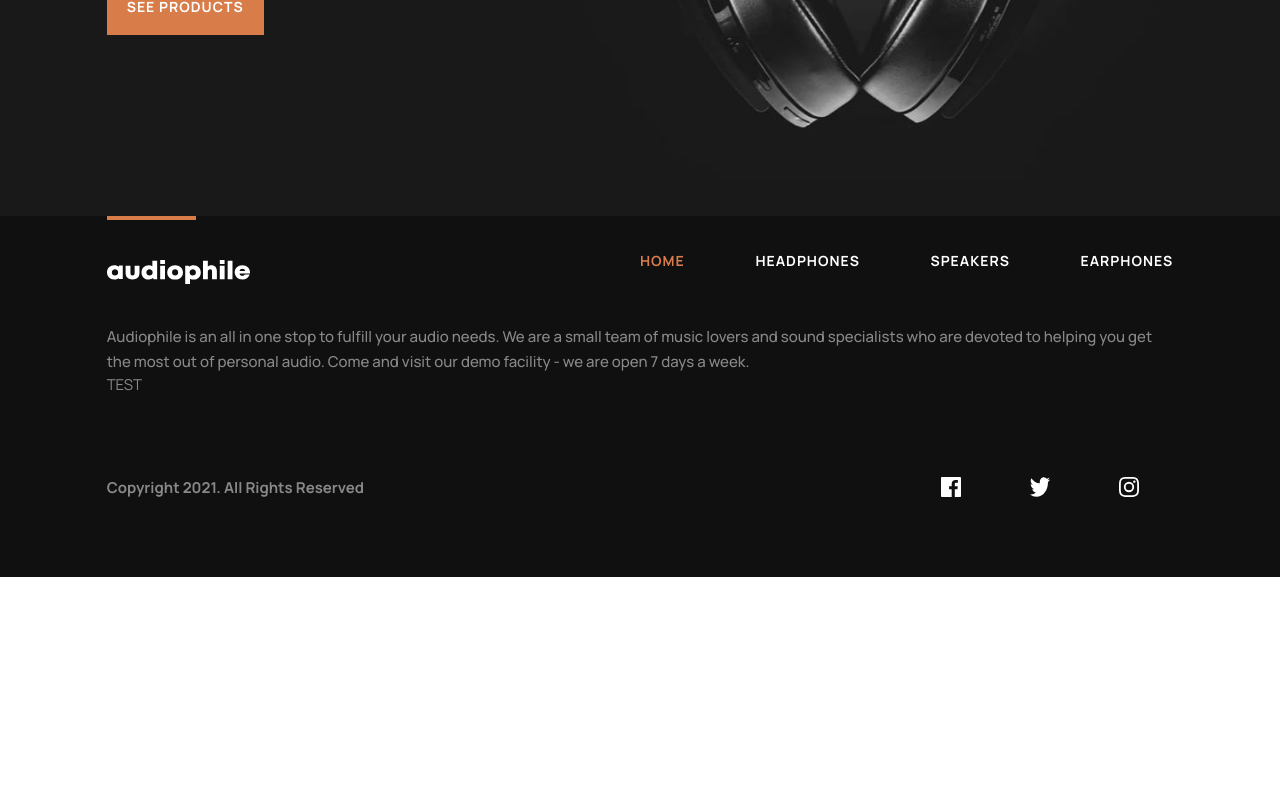
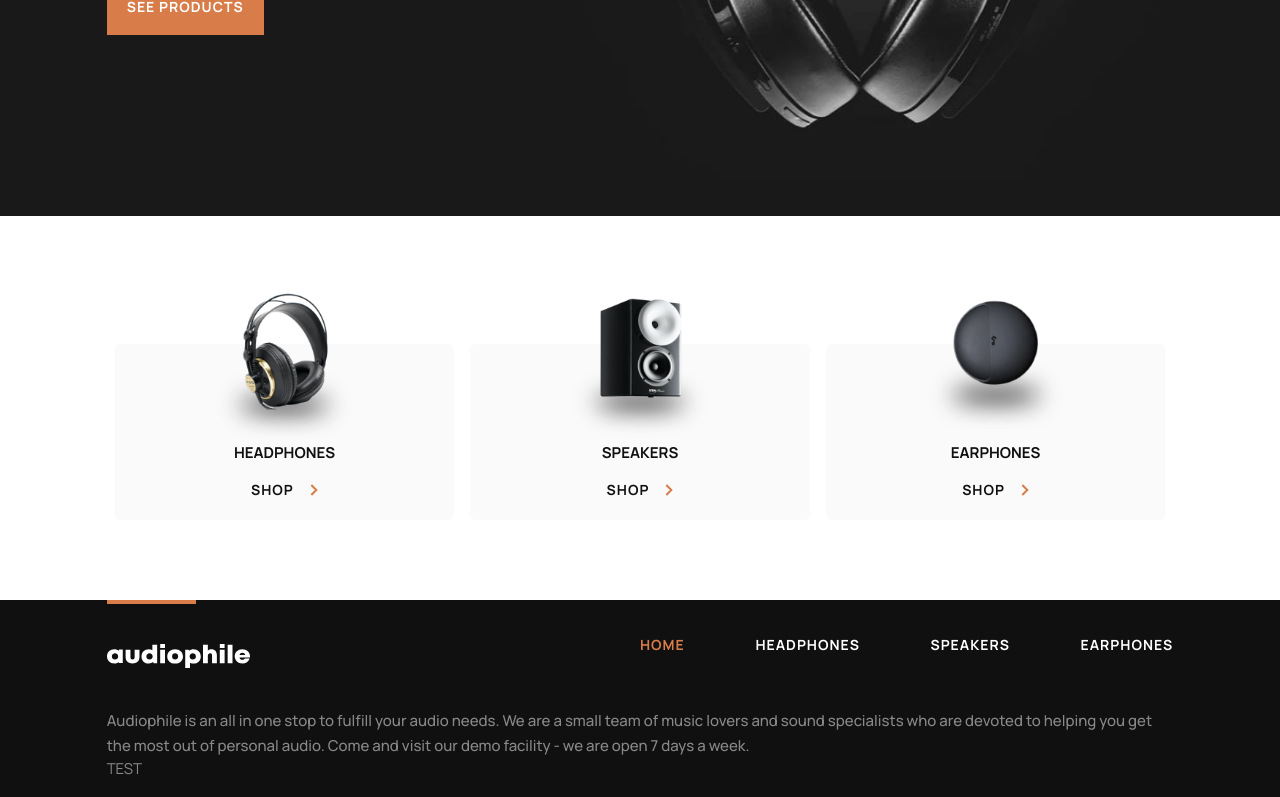
Before and after one commit to tonako13gm/Audiophile, a Next.js app: page / in a window 1280 px wide. Shown: the part 600-1397 px from the top of the page. Before the commit the page ends 1177 px from the top, so only its background shows below. Built offline with nearby package versions, Linux system fonts and the light colour scheme.

Commit message:
completed the products page

```diff
--- /dev/null
+++ b/src/app/components/products.tsx
@@ -0,0 +1,60 @@
+'use client'
+
+import { useRouter } from 'next/navigation'
+import Image, { StaticImageData } from "next/image";
+
+import headPhonePNG from "../../../public/image/shared/desktop/image-category-thumbnail-headphones.png"
+import speakersPNG from "../../../public/image/shared/desktop/image-category-thumbnail-speakers.png"
+import earPhonePNG from "../../../public/image/shared/desktop/image-category-thumbnail-earphones.png"
+import arrowICon from "../../../public/image/shared/desktop/icon-arrow-right.svg"
+
+interface ProductsProps {
+    icon: StaticImageData;
+    item: string;
+  }
+
+function ProductItems ({ icon, item }: ProductsProps) {
+    const router = useRouter()
+
+    return (
+            <div onClick={() => router.push(`/products/${item}`)} className="w-full md:mx-2 h-44 bg-secondaryLight justify-items-center rounded-md mb-20 group cursor-pointer">
+                <div>
+                    <Image
+                        src={icon}
+                        alt={item}
+                        className="max-w-40 absolute -translate-x-1/2 -translate-y-1/3 group-hover:max-w-48"
+                    />
+                </div>
+                <div className="pt-24 justify-items-center">
+                    <p className="pb-2 text-body font-bold">{item}</p>
+                    <div className="flex space-x-4 items-center">
+                        <p className="text-subTitle group-hover:text-primaryDark">shop</p>
+                        <Image
+                            src={arrowICon}
+                            alt="Click here"
+                            className='max-w-5 max-h-3'
+                        />
+                    </div>
+                </div>
+            </div>
+    )
+}
+
+export default function Products () {
+    return (
+        <div className="justify-items-center w-10/12 md:flex justify-self-center md:justify-between pt-32">
+            <ProductItems
+                icon={headPhonePNG}
+                item="headphones"
+            />
+            <ProductItems
+                icon={speakersPNG}
+                item="speakers"
+            />
+            <ProductItems
+                icon={earPhonePNG}
+                item="earphones"
+            />
+        </div>
+    )
+}
--- a/src/app/page.tsx
+++ b/src/app/page.tsx
@@ -1,5 +1,5 @@
 import Hero from "./components/hero"
-// import Products from "./components/products";
+import Products from "./components/products";
 // import FeaturedOne from "./components/featuredOne";
 // import FeaturedTwo from "./components/featuredTwo";
 // import FeaturedThree from "./components/featuredThree";
@@ -19,7 +19,7 @@ export default function Home() {
         <Hero/>
       </section>
       <section>
-        {/* <Products/> */}
+        <Products/>
       </section>
       <section>
         {/* <FeaturedOne/> */}
```
